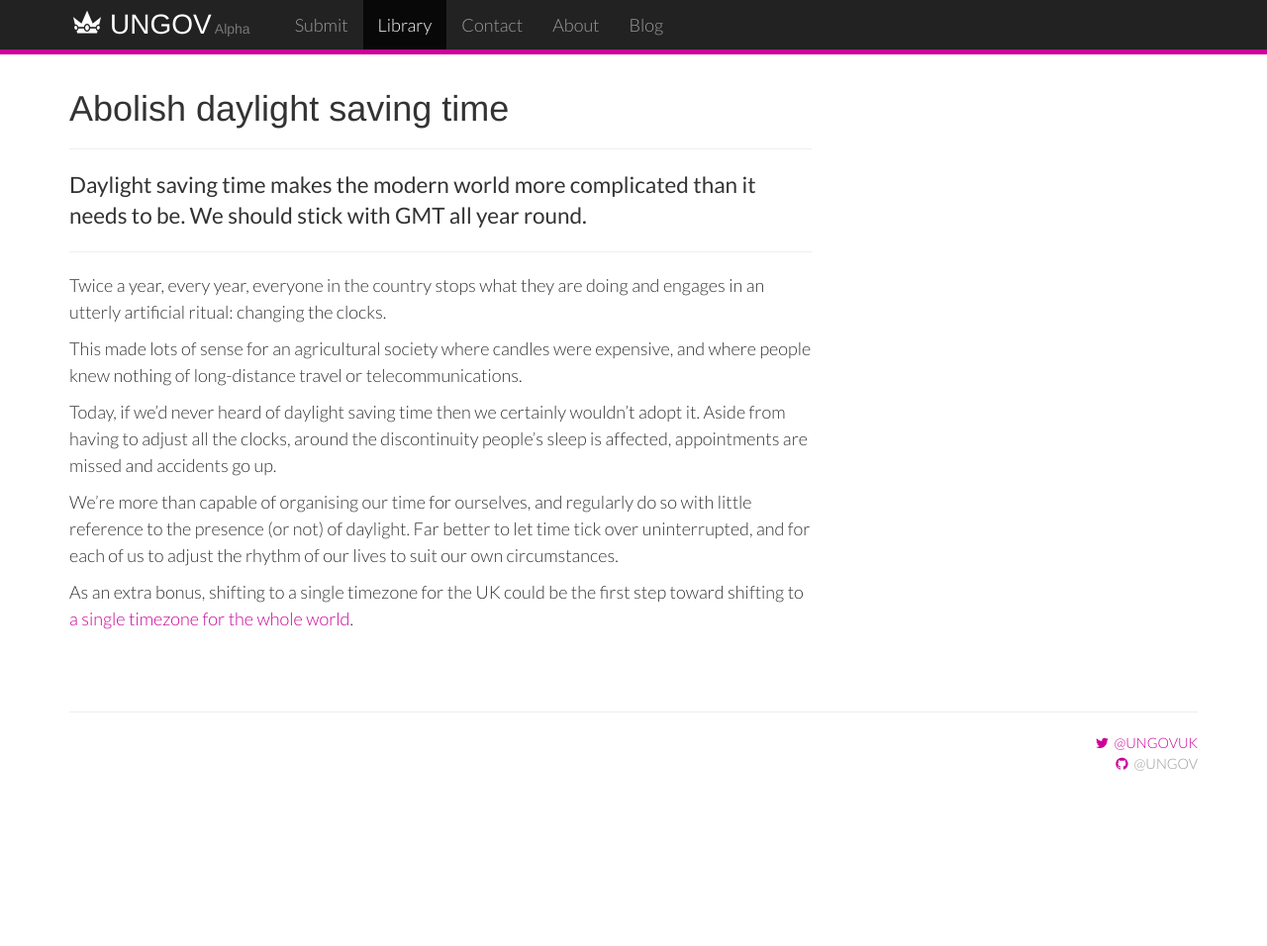
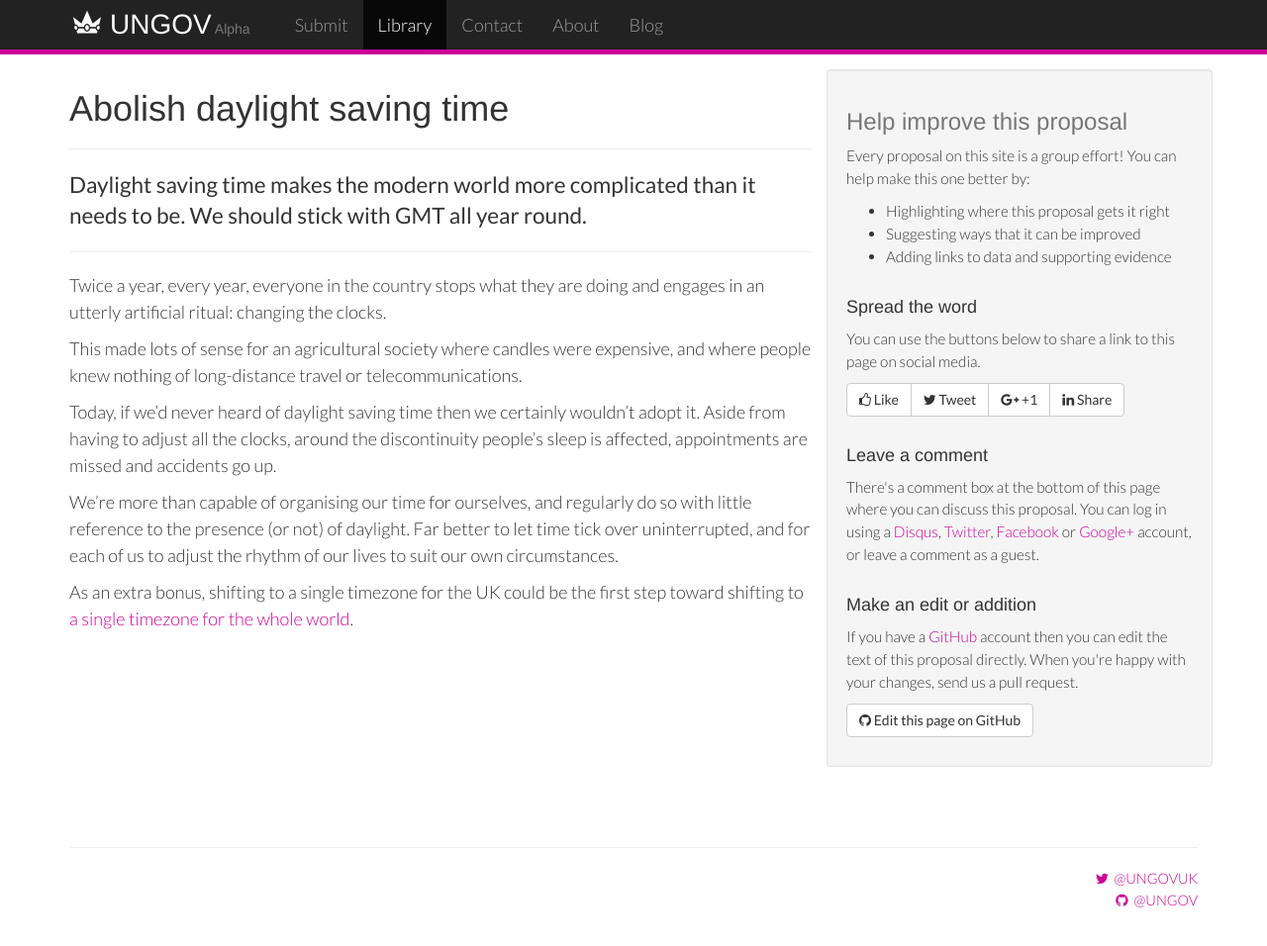
Before and after one commit to ungov/ungov.github.io, a Jekyll site: the page built from library/abolish-daylight-saving-time.md, in a window 1280 px wide and 960 px high. Shown: the top 956 px of the window at 99% size. Built offline with Jekyll 4.4.1, drawn with Linux system fonts in a browser that asks for light colours; nearby versions of some CDN libraries; comment, search, counter and statistics services are not loaded.

Commit message:
New contribute panel

```diff
--- a/_includes/footer.html
+++ b/_includes/footer.html
@@ -16,7 +16,7 @@
 
     <div class="col-md-4">
       <p class="text-right"><i class="fa fa-fw fa-twitter primary"></i> <a href="https://twitter.com/ungovuk/">@UNGOVUK</a><br />
-      <i class="fa fa-fw fa-github primary"></i> @UNGOV</p>
+      <i class="fa fa-fw fa-github primary"></i> <a href="https://github.com/ungov/">@UNGOV</a></p>
     </div>
 
   </div>
--- a/_layouts/library.html
+++ b/_layouts/library.html
@@ -3,14 +3,48 @@ layout: default
 ---
 
 <div class="row">
-  <div class="col-md-8">
+  <div class="col-md-8 col-front">
 
     <h1>{{ page.title }}</h1>
     <hr />
+
     <p class="lead">{{ page.excerpt }}</p>
     <hr />
+    {{ content }}
 
-    {{ content }}
+  </div>
+  <div class="col-md-4 col-front well small">
+
+      <h3 class="text-muted">Help improve this proposal</h3>
+      <p>Every proposal on this site is a group effort! You can help make this one better by:</p>
+      <ul>
+        <li>Highlighting where this proposal gets it right</li>
+        <li>Suggesting ways that it can be improved</li>
+        <li>Adding links to data and supporting evidence</li>
+      </ul>
+
+      <h4>Spread the word</h4>
+      <p>You can use the buttons below to share a link to this page on social media.</p>
+
+      <p><div class="btn-group">
+      <a href="http://www.facebook.com/sharer/sharer.php?p[url]={{ page.url | prepend: site.url}}&[title]={{ page.title }}" target="_blank" class="btn btn-default"><i class="fa fa-thumbs-o-up"></i> Like</a>
+      <a href="http://twitter.com/intent/tweet/?text={{ page.title }}&url={{ page.url | prepend: site.url}}&via=ungovuk" target="_blank" class="btn btn-default"><i class="fa fa-twitter"></i> Tweet</a>
+      <a href="https://plus.google.com/share?url={{ page.url | prepend: site.url}}" target="_blank" class="btn btn-default"><i class="fa fa-google-plus"></i> +1</a>
+      <a href="http://www.linkedin.com/shareArticle?mini=true&url={{ page.url | prepend: site.url}}&title={{ page.title }}" target="_blank" class="btn btn-default"><i class="fa fa-linkedin"></i> Share</a>
+      </div></p>
+
+      <h4>Leave a comment</h4>
+      <p>There's a comment box at the bottom of this page where you can discuss this proposal. You can log in using a <a href="https://disqus.com">Disqus</a>, <a href="https://twitter.com/">Twitter</a>, <a href="https://facebook.com/">Facebook</a> or <a href="https://plus.google.com/">Google+</a> account, or leave a comment as a guest.<p>
+
+      <h4>Make an edit or addition</h4>
+      <p>If you have a <a href="https://github.com/">GitHub</a> account then you can edit the text of this proposal directly. When you're happy with your changes, send us a pull request.</p>
+      <p><a href="{{ page.path }}" class="btn btn-default"><i class="fa fa-github"></i> Edit this page on GitHub</a></p>
+
+  </div>
+</div>
+
+<div class="row">
+  <div class="col-md-8">
 
     {% include disqus-comment.html %}
 
--- a/css/main.scss
+++ b/css/main.scss
@@ -85,9 +85,6 @@ a:hover {
   color: $brand-color;
 }
 
-#disqus_thread {
-  margin-top: $spacing-unit * 2;
-}
 
 
 // Nav
@@ -142,6 +139,16 @@ a:hover {
   margin-bottom: $spacing-unit * 2;
 }
 
+// Panels
+
+.panel {
+  margin-top: $spacing-unit;
+}
+
+.panel-body {
+  font-size: 80%;
+}
+
 
 
 // Buttons
```
Also changed, not shown: _layouts/post.html (+9 -1 lines).
